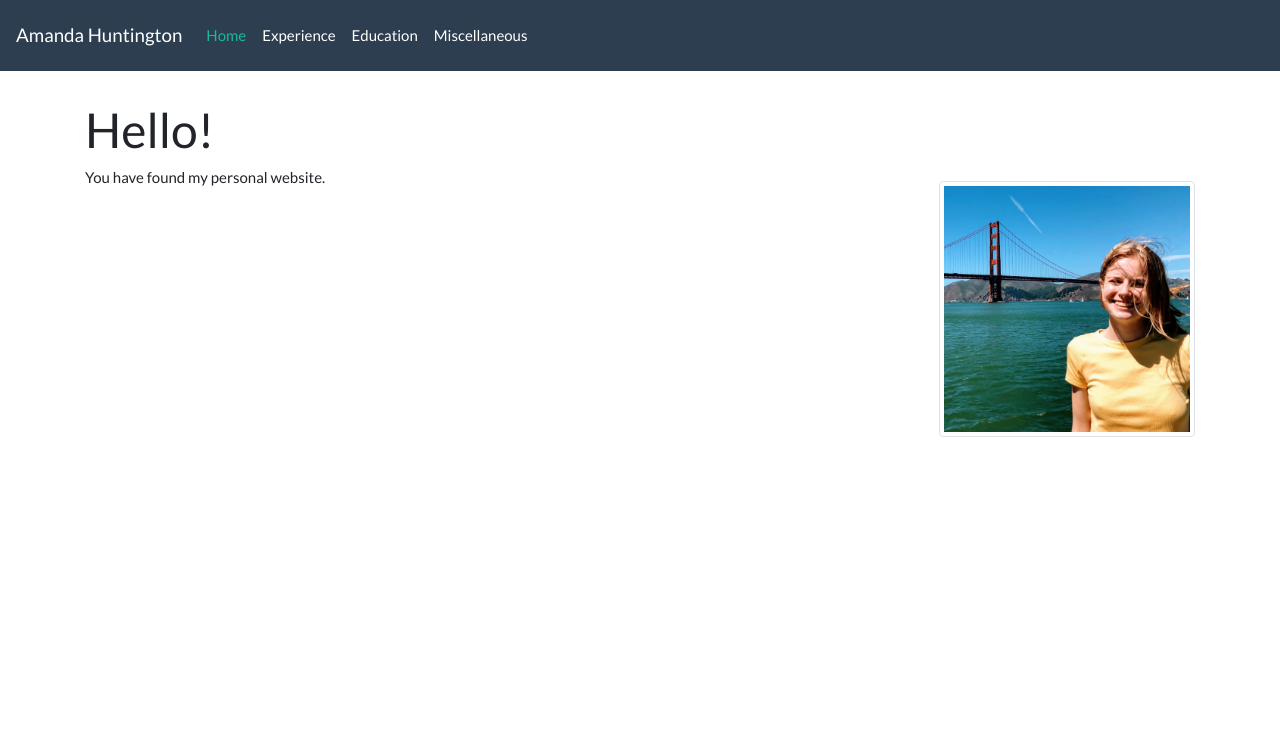
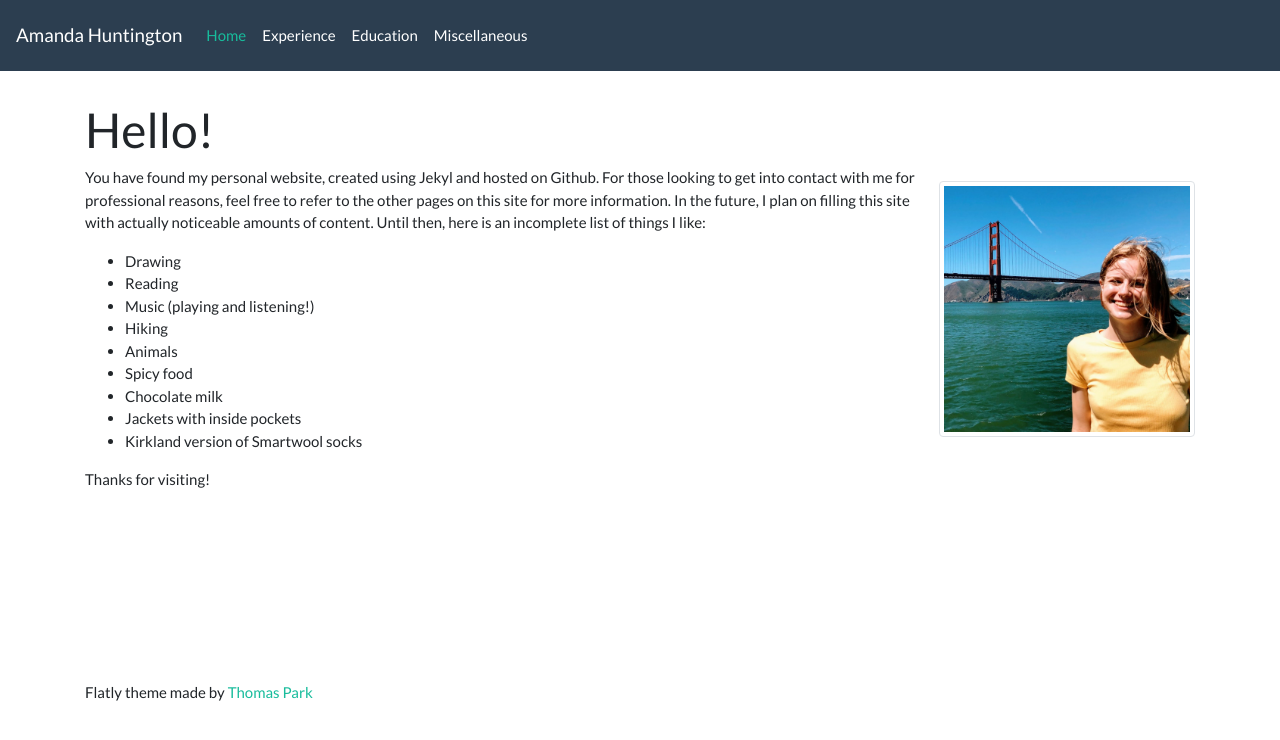
Before and after one commit to anhuntington/anhuntington.github.io, a Jekyll site: the page built from index.html, in a window 1280 px wide. Shown: the top 740 px of the page. Built offline with Jekyll 4.4.1, drawn with Linux system fonts in a browser that asks for light colours.

Commit message:
first version of site finished

```diff
--- a/_layouts/default.html
+++ b/_layouts/default.html
@@ -8,9 +8,13 @@
     {% include header.html %}
 
     <div class="container" style="margin-top: 2em">
-      {{ content }}
+      <div style="margin-bottom: 1em;">
+        {{ content }}
+      </div>
+      <footer>
+        Flatly theme made by <a href="http://thomaspark.co">Thomas Park</a>
+      </footer>
     </div>
-
   </body>
 
 </html>
--- a/experience.html
+++ b/experience.html
@@ -20,7 +20,7 @@ order: 2
   I started my career here as an intern during the summer of 2015, and accepted a full-time offer as an Associate in 2016 upon my graduation from college.
   </p>
 </div>
-<div>
+<div style="min-height: 300px">
   <img class="img-thumbnail image-left" src="{{ '/assets/morro-bay.jpg' | prepend: site.baseurl }}"/>
   <div class="comment-right">
     <h4>George G. Ross, CPA</h4>
--- a/index.html
+++ b/index.html
@@ -10,6 +10,20 @@ order: 1
 <div style="min-height: 500px">
   <img class="img-thumbnail me" src="assets/me.jpg"/>
   <p>
-    You have found my personal website.
+    You have found my personal website, created using Jekyl and hosted on Github. For those looking to get into contact with me for professional reasons, feel free to refer to the other pages on this site for more information. In the future, I plan on filling this site with actually noticeable amounts of content. Until then, here is an incomplete list of things I like:
+  </p>
+  <ul>
+    <li >Drawing</li>
+    <li >Reading</li>
+    <li >Music (playing and listening!)</li>
+    <li >Hiking</li>
+    <li >Animals</li>
+    <li >Spicy food</li>
+    <li >Chocolate milk</li>
+    <li >Jackets with inside pockets</li>
+    <li >Kirkland version of Smartwool socks</li>
+  </ul>
+  <p>
+    Thanks for visiting!
   </p>
 </div>
--- a/misc.html
+++ b/misc.html
@@ -5,4 +5,7 @@ permalink: /misc/
 order: 4
 ---
 
-<h1>Miscellaneous</h1>
+<div class="jumbotron" style="padding-top: 1em; padding-bottom: 1em;">
+  This is Parker. He is 13 years old!
+</div>
+<img style="max-width: 100%; height: auto" src="{{ '/assets/parker.JPG' | prepend: site.baseurl }}"/>
```
Also changed, not shown: 3 other files.
